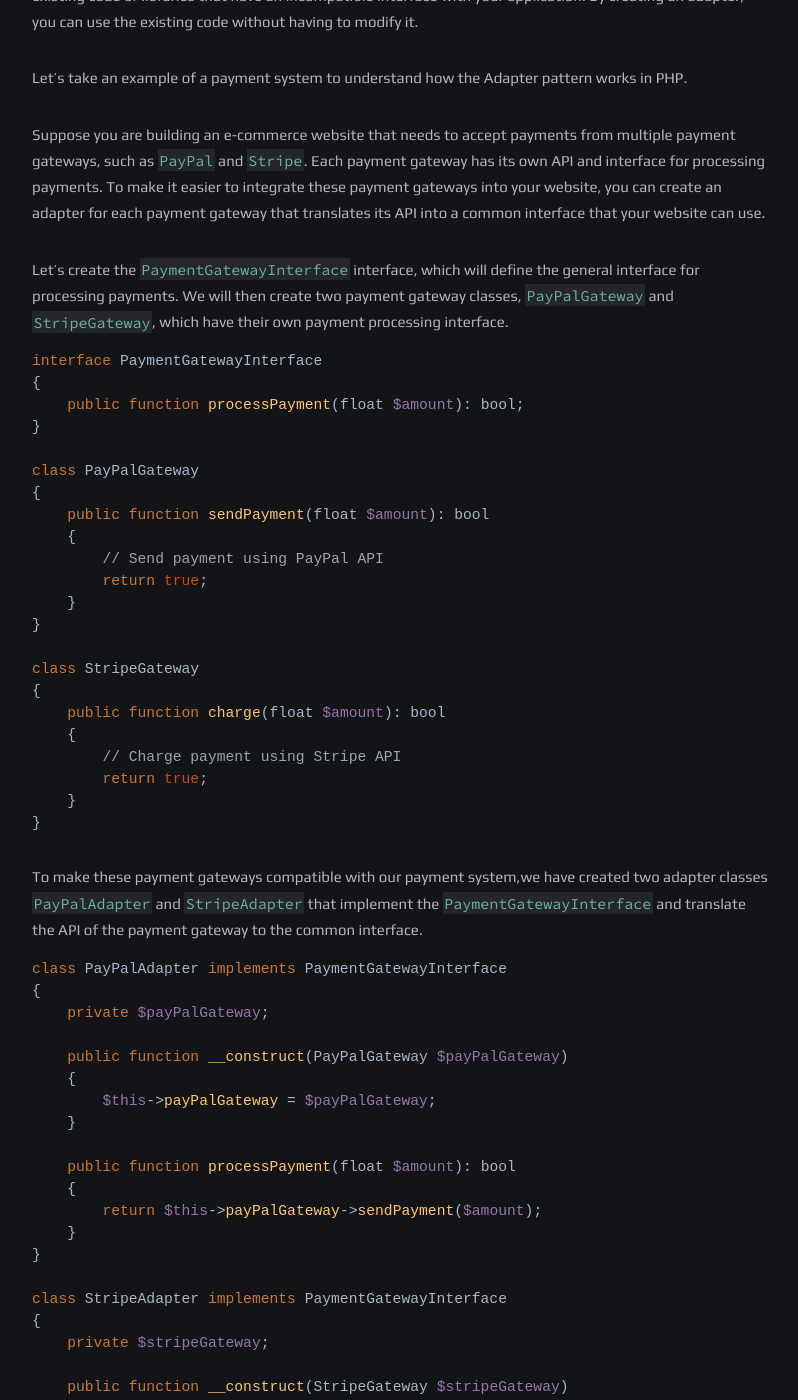
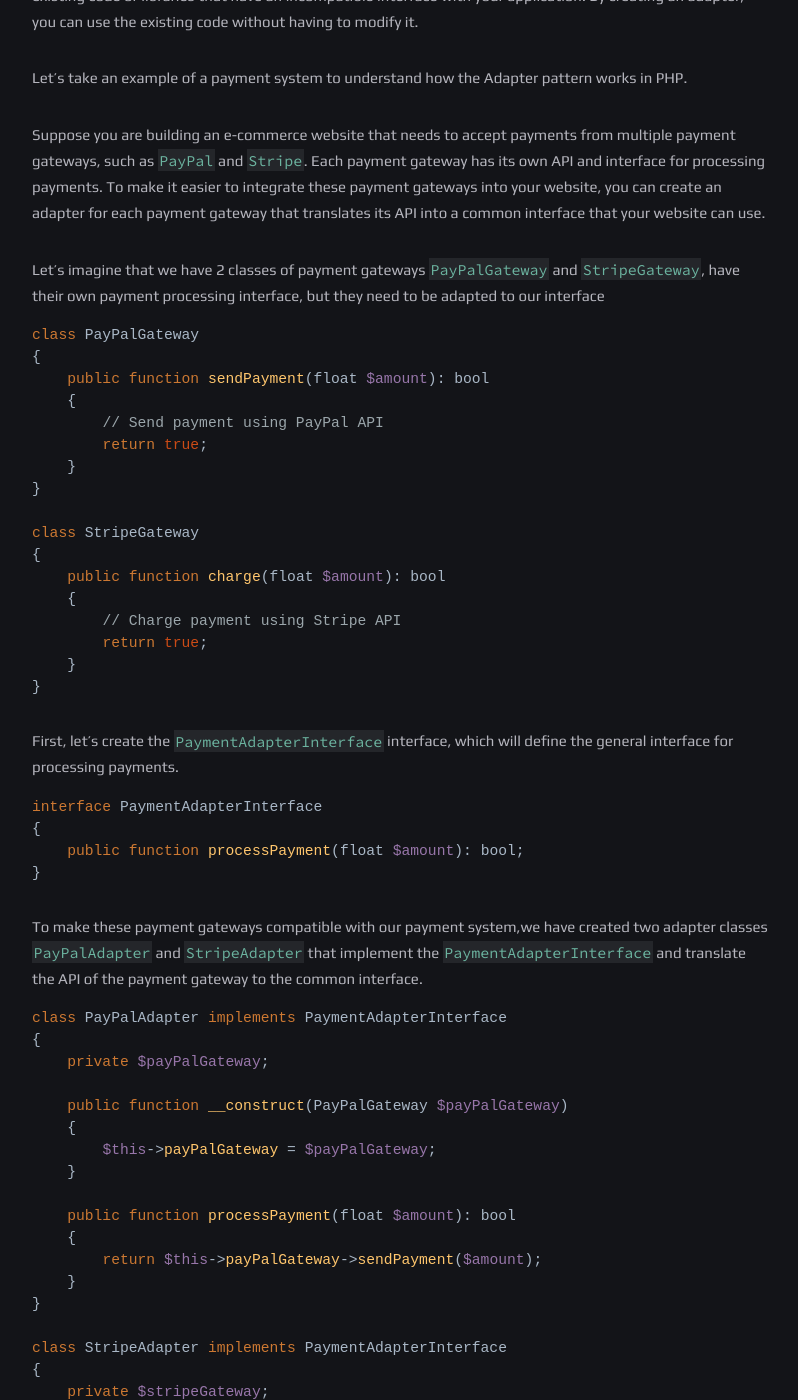
Before and after one commit to kongulov/kongulov.dev, a Jekyll site: the page built from _posts/2023-02-21-understanding-the-adapter-design-pattern-in-php.md, in a window 1280 px wide and 1400 px high, scrolled down 516 px. Shown: the whole window, without its empty margins (239-1037 px from the left). Built offline with Jekyll 4.4.1, drawn with Linux system fonts in a browser that asks for light colours.

Commit message:
edit post: Understanding the Adapter Design Pattern in PHP

````diff
--- a/_posts/2023-02-21-understanding-the-adapter-design-pattern-in-php.md
+++ b/_posts/2023-02-21-understanding-the-adapter-design-pattern-in-php.md
@@ -29,15 +29,9 @@
 Each payment gateway has its own API and interface for processing payments.
 To make it easier to integrate these payment gateways into your website, you can create an adapter for each payment gateway that translates its API into a common interface that your website can use.
 
-Let's create the `PaymentGatewayInterface` interface, which will define the general interface for processing payments.
-We will then create two payment gateway classes, `PayPalGateway` and `StripeGateway`, which have their own payment processing interface.
+Let's imagine that we have 2 classes of payment gateways `PayPalGateway` and `StripeGateway`,  have their own payment processing interface, but they need to be adapted to our interface
 
 ```php
-interface PaymentGatewayInterface
-{
-    public function processPayment(float $amount): bool;
-}
-
 class PayPalGateway
 {
     public function sendPayment(float $amount): bool
@@ -56,11 +50,19 @@
     }
 }
 ```
-
-To make these payment gateways compatible with our payment system,we have created two adapter classes `PayPalAdapter` and `StripeAdapter` that implement the `PaymentGatewayInterface` and translate the API of the payment gateway to the common interface.
+First, let's create the `PaymentAdapterInterface` interface, which will define the general interface for processing payments.
 
 ```php
-class PayPalAdapter implements PaymentGatewayInterface
+interface PaymentAdapterInterface
+{
+    public function processPayment(float $amount): bool;
+}
+```
+
+To make these payment gateways compatible with our payment system,we have created two adapter classes `PayPalAdapter` and `StripeAdapter` that implement the `PaymentAdapterInterface` and translate the API of the payment gateway to the common interface.
+
+```php
+class PayPalAdapter implements PaymentAdapterInterface
 {
     private $payPalGateway;
 
@@ -75,7 +77,7 @@
     }
 }
 
-class StripeAdapter implements PaymentGatewayInterface
+class StripeAdapter implements PaymentAdapterInterface
 {
     private $stripeGateway;
 
````
